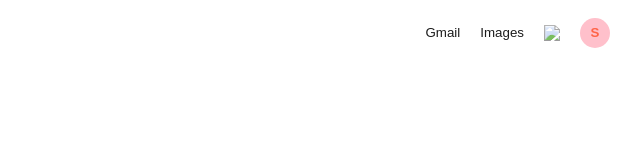
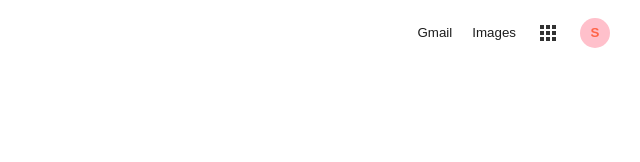
Before and after one commit to seanwhos/google-homepage, a plain HTML site: page index.html in a window 1280 px wide. Shown: the top 162 px of the page, 640-1280 px from the left. Drawn offline with Linux system fonts and the light colour scheme; the site is published under a folder, as on GitHub Pages, so addresses that start at the root find nothing; grey boxes are pictures that could not be loaded.

Commit message:
broken image link on grid nav

```diff
--- a/index.html
+++ b/index.html
@@ -12,7 +12,7 @@
         <a href="/" class="left-nav" id="about">About</a>
         <a href="/" class="left-nav" id="store">Store</a>
         <a href="/" class="right-nav" id="profilepic"><span>S</span></a>
-        <a href="/" class="right-nav" id="grid"><img src="/grid-icon.svg"></a>
+        <a href="/" class="right-nav" id="grid"><img src="grid-icon.svg"></a>
         <a href="/" class="right-nav" id="images">Images</a>
         <a href="/" class="right-nav" id="gmail">Gmail</a>
     </nav>
```
